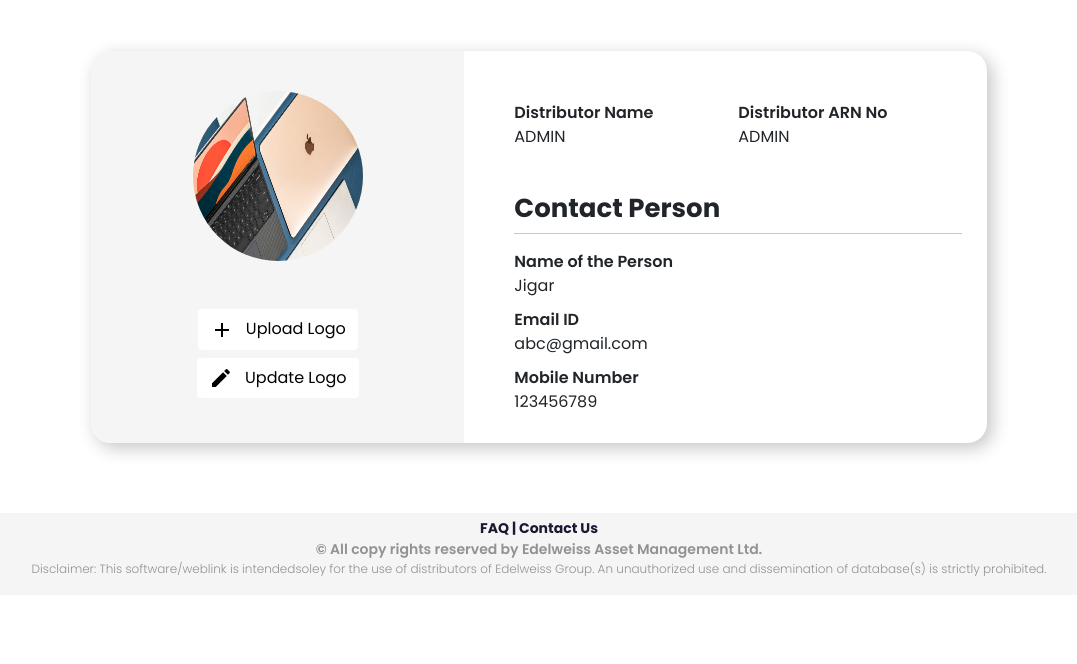
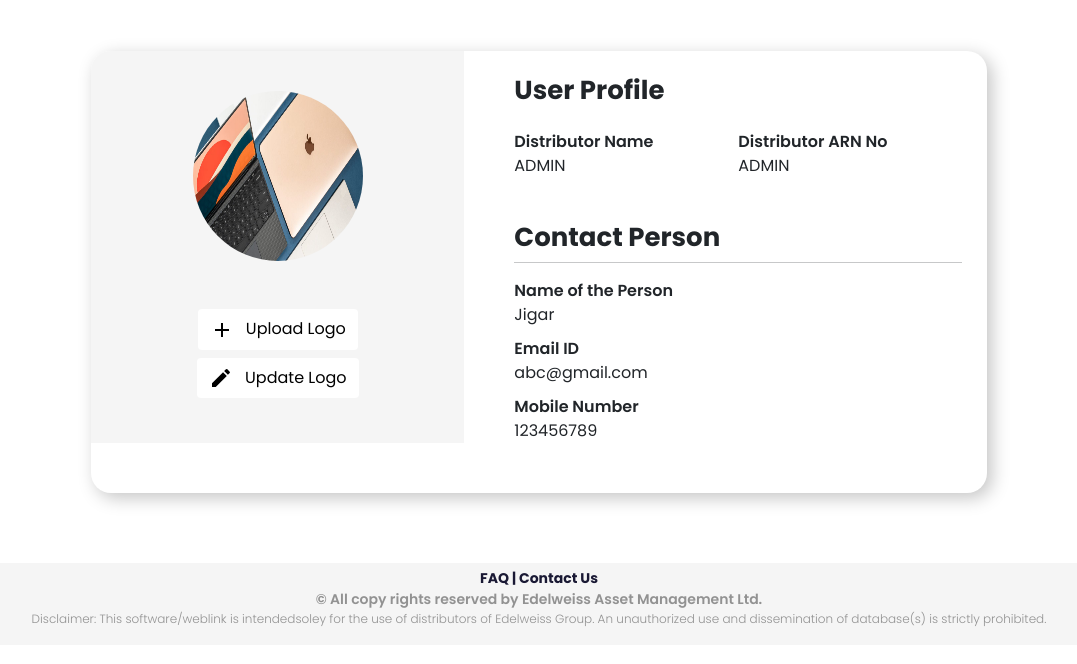
Before and after one commit to shahjigar556/Edelweises, a React (Create React App) app: page /profile in a window 1280 px wide. Shown: the top 664 px of the page, without its empty margins (101-1178 px from the left). Built offline with nearby package versions, Linux system fonts and the light colour scheme.

Commit message:
minor change

```diff
--- a/src/pages/Profile.js
+++ b/src/pages/Profile.js
@@ -29,6 +29,7 @@
     boxShadow:'5px 5px 18px rgb(197, 197, 197)',
     borderRadius: "20px",
     backgroundColor: "#fff",
+    paddingBottom:'50px'
   },
 
   line: {
@@ -116,12 +117,13 @@
 
             <Grid
               className={classes.imgMargin}
-              style={{ marginLeft: "50px" ,marginTop: '50px' }}
+              style={{ marginLeft: "50px" ,marginTop: '20px' }}
               item
               xs={12}
               md={6}
             >
-              <Grid container >
+              <div style={{fontWeight:'bold',fontSize: "26px" }}>User Profile</div>
+              <Grid container style={{marginTop:'20px'}} >
                 <Grid item xs={12} md={6}>
                 <div style={{fontWeight: '600'}}>Distributor Name</div>
                   <div className={classes.bold}>{name}</div>
```
